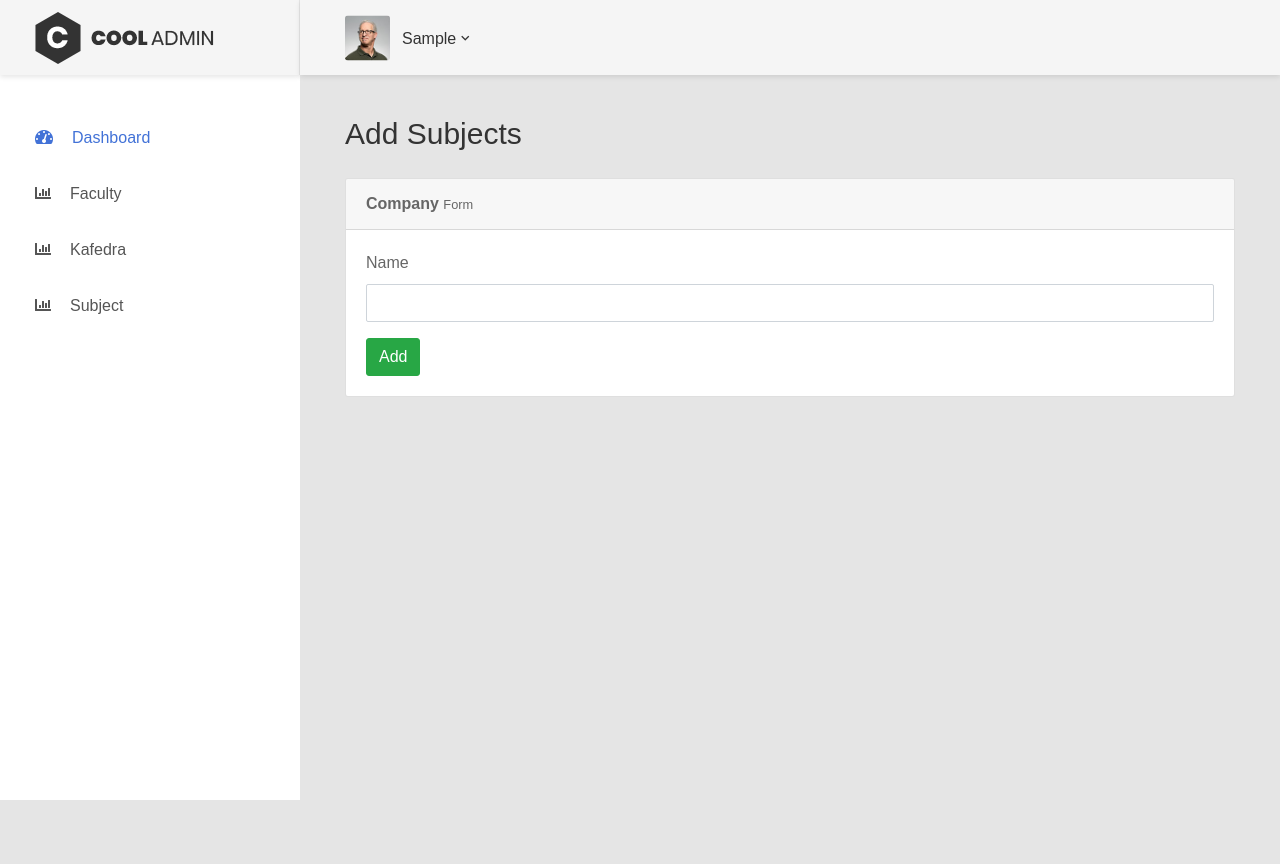
After one commit to Olimjon2004/lms_site, a Django app: page /subjects/create/ in a window 1280 px wide. The commit adds this page. Run offline with Django 3.2, Linux system fonts and the light colour scheme; the visitor is signed in with stand-in values (Sample User, id 1); some libraries are stand-ins or nearby versions.

Commit message:
subjects CRUD completed

```diff
--- a/adminapp/forms.py
+++ b/adminapp/forms.py
@@ -18,3 +18,39 @@ class KafedraForm(forms.ModelForm):
         widgets = {
             "name": forms.TextInput(attrs={'class': 'form-control'})
         }
+
+
+class SubjectsForm(forms.ModelForm):
+    class Meta:
+        model = Subjects
+        fields = "__all__"
+        widgets = {
+            "name": forms.TextInput(attrs={'class': 'form-control'})
+        }
+
+
+class TeachersForm(forms.ModelForm):
+    class Meta:
+        model = Teachers
+        fields = "__all__"
+        widgets = {
+            "name": forms.TextInput(attrs={'class': 'form-control'})
+        }
+
+
+class GroupForm(forms.ModelForm):
+    class Meta:
+        model = Group
+        fields = "__all__"
+        widgets = {
+            "name": forms.TextInput(attrs={'class': 'form-control'})
+        }
+
+
+class StudentForm(forms.ModelForm):
+    class Meta:
+        model = Student
+        fields = "__all__"
+        widgets = {
+            "name": forms.TextInput(attrs={'class': 'form-control'})
+        }
--- a/adminapp/models.py
+++ b/adminapp/models.py
@@ -14,3 +14,34 @@ class Kafedra(models.Model):
 
     def __str__(self):
         return self.name
+
+
+class Subjects(models.Model):
+    name = models.CharField(max_length=100, null=False, blank=False)
+
+    def __str__(self):
+        return self.name
+
+
+class Teachers(models.Model):
+    name = models.CharField(max_length=100, null=False, blank=False)
+    subjects = models.CharField(Subjects, max_length=100, null=False, blank=False)
+
+    def __str__(self):
+        return self.name
+
+
+class Group(models.Model):
+    name = models.CharField(max_length=100, null=False, blank=False)
+    faculty = models.CharField(Faculty, max_length=100, null=False, blank=False)
+
+    def __str__(self):
+        return self.name
+
+
+class Student(models.Model):
+    name = models.CharField(max_length=100, null=False, blank=False)
+    group = models.CharField(Group, max_length=100, null=False, blank=False)
+
+    def __str__(self):
+        return self.name
--- a/adminapp/urls.py
+++ b/adminapp/urls.py
@@ -15,4 +15,9 @@ urlpatterns = [
     path('kafedra/<int:pk>/edit/',kafedra_edit, name='kafedra_edit'),
     path('kafedra/<int:pk>/delete/',kafedra_delete, name='kafedra_delete'),
     path('kafedra/list/',kafedra_list, name='kafedra_list'),
+
+    path('subjects/create/',subjects_creat, name='subjects_create'),
+    path('subjects/<int:pk>/edit/',subjects_edit, name='subjects_edit'),
+    path('subjects/<int:pk>/delete/',subjects_delete, name='subjects_delete'),
+    path('subjects/list/',subjects_list, name='subjects_list'),
 ]
--- a/adminapp/views.py
+++ b/adminapp/views.py
@@ -127,3 +127,46 @@ def kafedra_list(request):
         "kafedras": kafedras
     }
     return render(request, 'kafedra/list.html', ctx)
+
+
+@login_required_decorator
+def subjects_creat(request):
+    model = Subjects()
+    form = SubjectsForm(request.POST or None, instance=model)
+    if request.POST and form.is_valid():
+        form.save()
+        return redirect('subjects_list')
+    ctx = {
+        'form': form
+    }
+    return render(request, 'subjects/form.html', ctx)
+
+
+@login_required_decorator
+def subjects_edit(request, pk):
+    model = Subjects.objects.get(pk=pk)
+    form = SubjectsForm(request.POST or None, instace=model)
+    if request.POST and form.is_valid():
+        form.save()
+        return redirect('subjects_list')
+    ctx = {
+        'form': form,
+        'model': model
+    }
+    return render(request, 'subjects/form.html', ctx)
+
+
+@login_required_decorator
+def subjects_delete(request, pk):
+    model = Subjects.objects.get(pk=pk)
+    model.delete()
+    return redirect('subjects_list')
+
+
+@login_required_decorator
+def subjects_list(request):
+    subjects = services.get_subjects()
+    ctx = {
+        "subjects": subjects
+    }
+    return render(request, 'subjects/list.html', ctx)
--- a/templates/sidebar.html
+++ b/templates/sidebar.html
@@ -19,6 +19,9 @@
                 <li>
                     <a href="{% url 'kafedra_list' %}"><i class="fas fa-chart-bar"></i>Kafedra</a>
                 </li>
+                <li>
+                    <a href="{% url 'subjects_list' %}"><i class="fas fa-chart-bar"></i>Subject</a>
+                </li>
             </ul>
         </nav>
     </div>
--- /dev/null
+++ b/templates/subjects/form.html
@@ -0,0 +1,53 @@
+
+{% extends 'base.html' %}
+{% load static %}
+{% block content %}
+ <div class="page-container">
+    <!-- HEADER DESKTOP-->
+    {%include 'userbar.html'%}
+    <!-- HEADER DESKTOP-->
+
+    <!-- MAIN CONTENT-->
+    <div class="main-content">
+        <div class="section__content section__content--p30">
+            <div class="container-fluid">
+                <div class="row">
+                    <div class="col-md-12">
+                        <div class="overview-wrap">
+                            <h2 class="title-1">Add Subjects</h2>
+                        </div>
+                    </div>
+                </div>
+                <br>
+                <div class="row">
+                    <div class="col-lg-12">
+                        <div class="card">
+                            <div class="card-header">
+                                <strong>Company</strong>
+                                <small> Form</small>
+                            </div>
+                            <div class="card-body card-block">
+                                <form method="post">
+                                    {% csrf_token %}
+                                    <div class="form-group">
+                                        <label class=" form-control-label">Name</label>
+                                        {{ form.name }}
+                                    </div>
+
+                                    {% if model %}
+                                    <button type="submit" class="btn btn-warning btn-md">Save</button>
+                                    {% else %}
+                                    <button type="submit" class="btn btn-success btn-md">Add</button>
+                                    {% endif %}
+                                </form>
+                            </div>
+                        </div>
+                    </div>
+                </div>
+            </div>
+        </div>
+    </div>
+    <!-- END MAIN CONTENT-->
+    <!-- END PAGE CONTAINER-->
+</div>
+{% endblock %}
```
Also changed, not shown: adminapp/services.py (+7 -0 lines), templates/subjects/list.html (added, +65 -0 lines), adminapp/migrations/0003_group_student_subjects_teachers.py (added).
